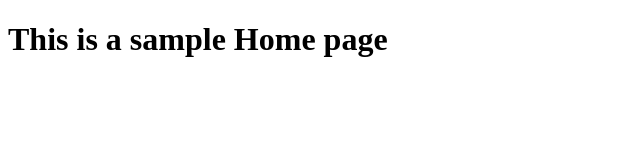
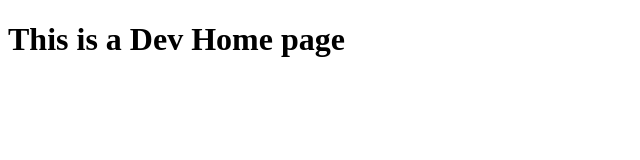
Before and after one commit to tipparaju2010/ICP1, a plain HTML site: page ICP1/Home.html in a window 1280 px wide. Shown: the whole page, without its empty margins (0-640 px from the left). Drawn offline with Linux system fonts and the light colour scheme.

Commit message:
Update Home.html

```diff
--- a/ICP1/Home.html
+++ b/ICP1/Home.html
@@ -6,6 +6,6 @@
     </title>
 </head>
 <body>
-<h1>This is a sample Home page</h1>
+<h1>This is a Dev Home page</h1>
 </body>
 </html>
```
